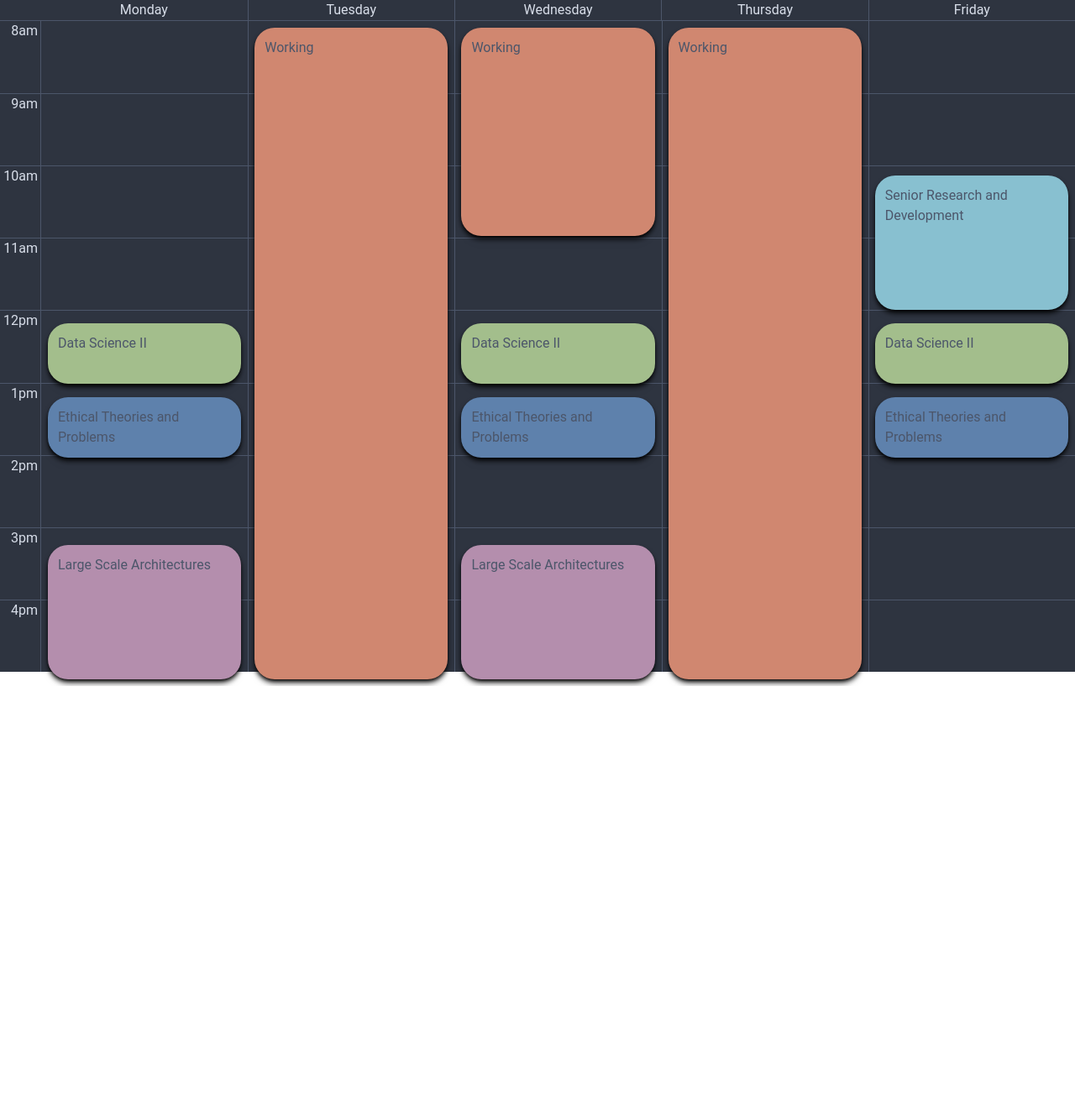
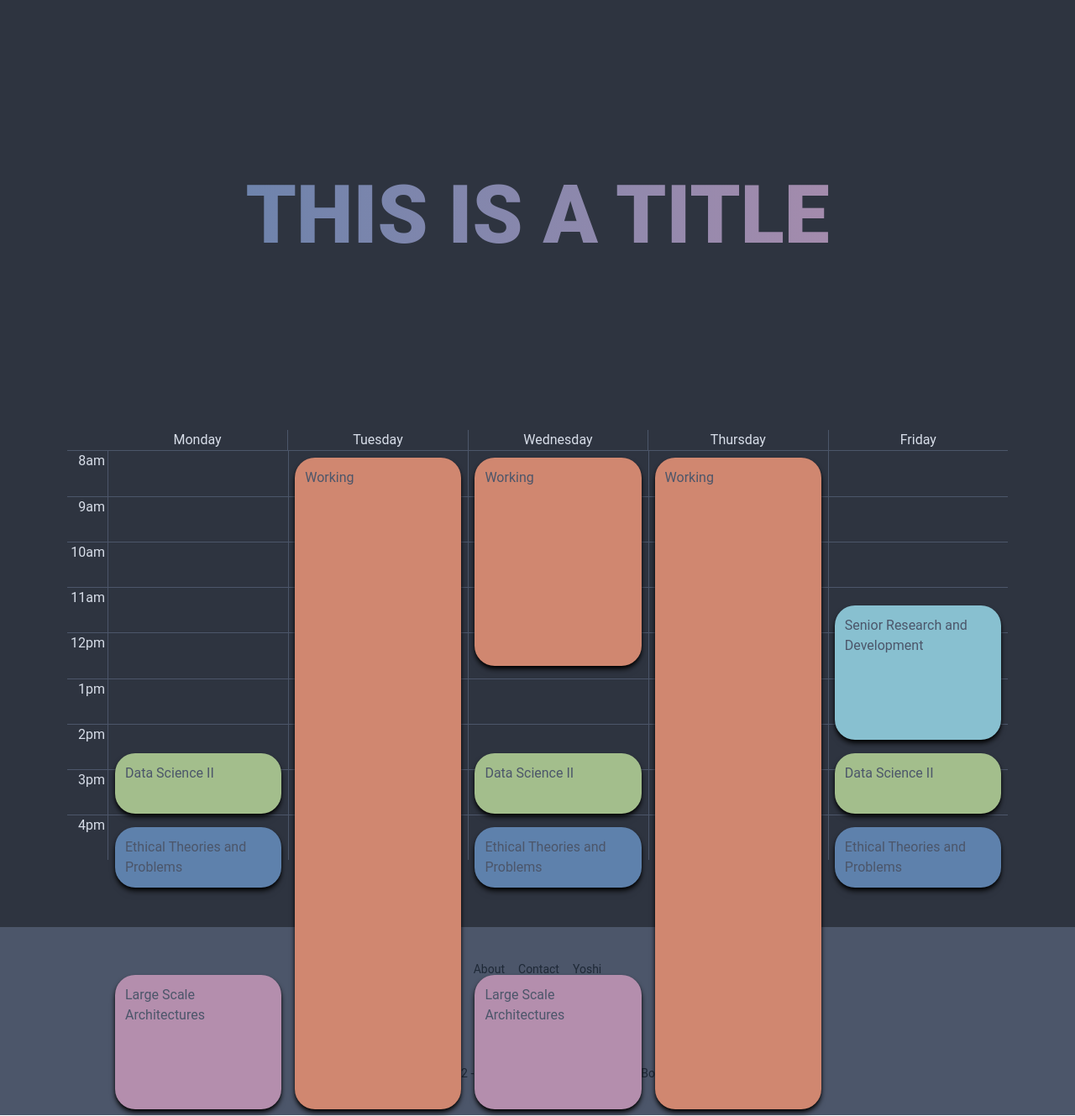
Before and after one commit to banana-slugg/sched, a Svelte app: page / in a window 1280 px wide. Shown: the whole page at 84% size. Before the commit the page ends 817 px from the top, so only its background shows below. Built offline with nearby package versions, Linux system fonts and the light colour scheme.

Commit message:
added title, footer, and adjusted size of schedule

```diff
--- a/src/App.svelte
+++ b/src/App.svelte
@@ -1,7 +1,16 @@
 <script lang="ts">
     import Schedule from "./lib/Schedule.svelte";
+    import Footer from "./lib/Footer.svelte";
 </script>
 
-<main>
-    <Schedule />
+<main class="h-screen">
+    <div class="flex justify-center">
+        <h1
+            class="text-8xl font-extrabold text-transparent bg-clip-text bg-gradient-to-r from-nord10 to-nord15 text-center px-52 pt-52 w-fit"
+        >
+            THIS IS A TITLE
+        </h1>
+    </div>
+    <div class=" pt-52  px-20 pb-20 h-full w-full bg-nord0"><Schedule /></div>
+    <Footer />
 </main>
--- a/src/app.postcss
+++ b/src/app.postcss
@@ -7,7 +7,7 @@
     font-family: Roboto, "Helvetica Neue", Arial, sans-serif;
     -webkit-font-smoothing: antialiased;
     -moz-osx-font-smoothing: grayscale;
-    @apply bg-nord0;
+    @apply bg-nord0 leading-normal tracking-normal;
 }
 
 code {
--- a/src/lib/Cal.svelte
+++ b/src/lib/Cal.svelte
@@ -2,19 +2,19 @@
     import { hours } from "./hours";
 </script>
 
-<div class="h-full w-full relative">
-    <div class="grid grid-cols-5 text-light divide-x divide-nord3 grid-flow-col h-full w-full auto-cols-auto">
+<div class="h-full w-full relative bg-nord0">
+    <div class="grid grid-cols-5 text-light divide-x divide-nord3 grid-flow-col h-full w-full auto-cols-auto ">
         {#each Array(5) as _}
-            <div class="grid grid-rows-9 divide-y divide-nord3 h-full w-full">
+            <div class="grid grid-rows-9 divide-y divide-nord3">
                 {#each Array(9) as _}
-                    <div class="w-full h-full" />
+                    <div class="w-full h-full " />
                 {/each}
             </div>
         {/each}
     </div>
     <div class="grid grid-cols-5 text-nord3 grid-flow-col h-full w-full absolute inset-0">
         {#each Array(5) as _, i}
-            <div class="grid grid-rows-9 auto-rows-fr relative">
+            <div class="grid grid-rows-9 auto-rows-fr">
                 {#each hours as _, j}
                     {#if j === 4 && (i === 0 || i === 2 || i === 4)}
                         <div class="m-2 text-dark row-start-5">
--- /dev/null
+++ b/src/lib/Footer.svelte
@@ -0,0 +1,35 @@
+<footer class="footer footer-center p-10 text-base-content bg-nord3">
+    <div class="grid grid-flow-col gap-4">
+        <p class="link link-hover">About</p>
+        <div class="link link-hover">Contact</div>
+        <div class="link link-hover">Yoshi</div>
+    </div>
+    <div>
+        <div class="grid grid-flow-col gap-4">
+            <div>
+                <svg xmlns="http://www.w3.org/2000/svg" width="24" height="24" viewBox="0 0 24 24" class="fill-current"
+                    ><path
+                        d="M24 4.557c-.883.392-1.832.656-2.828.775 1.017-.609 1.798-1.574 2.165-2.724-.951.564-2.005.974-3.127 1.195-.897-.957-2.178-1.555-3.594-1.555-3.179 0-5.515 2.966-4.797 6.045-4.091-.205-7.719-2.165-10.148-5.144-1.29 2.213-.669 5.108 1.523 6.574-.806-.026-1.566-.247-2.229-.616-.054 2.281 1.581 4.415 3.949 4.89-.693.188-1.452.232-2.224.084.626 1.956 2.444 3.379 4.6 3.419-2.07 1.623-4.678 2.348-7.29 2.04 2.179 1.397 4.768 2.212 7.548 2.212 9.142 0 14.307-7.721 13.995-14.646.962-.695 1.797-1.562 2.457-2.549z"
+                    /></svg
+                >
+            </div>
+            <div>
+                <svg xmlns="http://www.w3.org/2000/svg" width="24" height="24" viewBox="0 0 24 24" class="fill-current"
+                    ><path
+                        d="M19.615 3.184c-3.604-.246-11.631-.245-15.23 0-3.897.266-4.356 2.62-4.385 8.816.029 6.185.484 8.549 4.385 8.816 3.6.245 11.626.246 15.23 0 3.897-.266 4.356-2.62 4.385-8.816-.029-6.185-.484-8.549-4.385-8.816zm-10.615 12.816v-8l8 3.993-8 4.007z"
+                    /></svg
+                >
+            </div>
+            <div>
+                <svg xmlns="http://www.w3.org/2000/svg" width="24" height="24" viewBox="0 0 24 24" class="fill-current"
+                    ><path
+                        d="M9 8h-3v4h3v12h5v-12h3.642l.358-4h-4v-1.667c0-.955.192-1.333 1.115-1.333h2.885v-5h-3.808c-3.596 0-5.192 1.583-5.192 4.615v3.385z"
+                    /></svg
+                >
+            </div>
+        </div>
+    </div>
+    <div>
+        <p>Copyright © 2022 - All right reserved by Drewthany Boramtano</p>
+    </div>
+</footer>
--- a/src/lib/Schedule.svelte
+++ b/src/lib/Schedule.svelte
@@ -4,7 +4,7 @@
     export const days: string[] = ["Monday", "Tuesday", "Wednesday", "Thursday", "Friday"];
 </script>
 
-<div class="h-screen">
+<div class="h-full w-full">
     <div class="h-full flex flex-col">
         <div class="flex flex-row w-full border-b border-nord3">
             <div class="w-[50px] h-full" />
--- a/src/lib/Timebar.svelte
+++ b/src/lib/Timebar.svelte
@@ -2,7 +2,7 @@
     import { hours } from "./hours";
 </script>
 
-<div class="h-full">
+<div class="h-full bg-nord0">
     <div class="grid grid-rows-9 grid-flow-row auto-rows-fr h-full divide-y divide-nord3 text-nord4 w-12">
         {#each hours as hour}
             <div class="bg-dracbg row-span-1 text-nord4 text-right px-1">{hour}</div>
```
